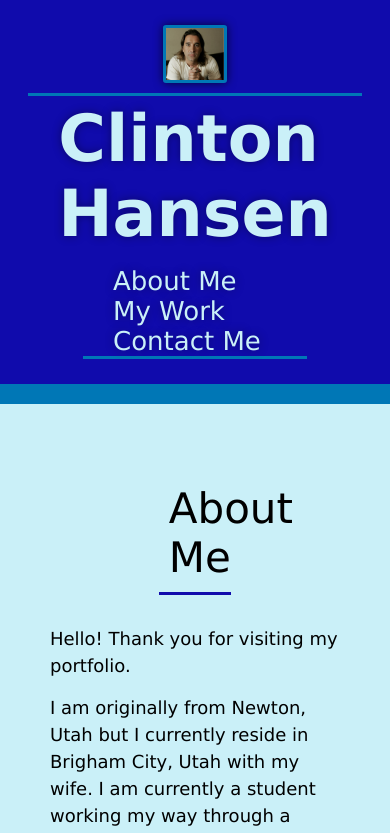
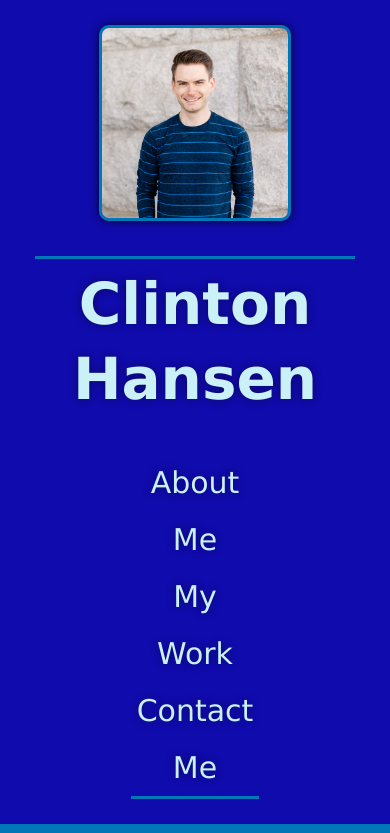
Before and after one commit to Clint-Hansen/my-portfolio, a plain HTML site: page index.html in a window 390 px wide. Shown: the top 833 px of the page. Drawn offline with Linux system fonts and the light colour scheme.

Commit message:
added media queries

```diff
--- a/assets/css/style.css
+++ b/assets/css/style.css
@@ -34,7 +34,6 @@ header img{
     border-radius: 5%;
     box-shadow: 0 0 10px rgba(0, 0, 0, .7);
     border: 3px solid var(--star-blue);
-    border-radius: 5%;
 
 }
 
@@ -78,7 +77,7 @@ nav ul a:hover {
 /*HEADER STYLE END*/
 
 section {
-    padding: 50px;
+    padding: 40px;
 }
 
 .section-header {
@@ -97,36 +96,28 @@ section {
     margin-bottom: 15px;
 }
 
-.reach-me-content {
-    display: flex;
-    flex-wrap: wrap;
-    justify-content: space-between;
-}
-
 .projects {
     display: flex;
     justify-content: space-around;
     flex-wrap: wrap;
+    background-color: var(--zaffre);
+    padding: 20px 60px;
+    border: solid 20px var(--star-blue);
+    box-shadow: 0 0 10px rgba(0, 0, 0, .5);
 }
 
 .project {
     display: flex;
-    height:200px;
-    width: 350px;
-    margin: 15px, 15px;
     background-size: cover;
     align-items: flex-start;
 
 }
 
-.project:first-child {
-    flex: 80%;
-    height:400px;
-
-}
 
 .placeholder-1 {
     background-image: url(../images/run-buddy.PNG);
+    flex: 100%;
+    height: 400px;
 }
 
 .placeholder-2 {
@@ -149,9 +140,11 @@ section {
     background-image: url(../images/placeholder.png);
 }
 
-
-
-
+.reach-me-content {
+    display: flex;
+    flex-wrap: wrap;
+    justify-content: space-between;
+}
 
 .reach-me-content a {
     text-decoration: none;
@@ -160,13 +153,115 @@ section {
     margin-top: 30px;
     padding: 0 5px;
     font-style: normal;
-    border-right: 3px solid var(--zaffre);
-    border-left: 3px solid var(--zaffre);
     font-family: 'Lucida Sans', 'Lucida Sans Regular', 'Lucida Grande', 'Lucida Sans Unicode', Geneva, Verdana, sans-serif;
-    transition-property: text-decoration;
-    transition-duration: .5s;
+
 }
 
 .reach-me-content a:hover {
     text-decoration: solid overline var(--zaffre);
 }
+
+.reach-me-content a:active {
+    color: var(--star-blue);
+}
+
+
+
+@media screen and (max-width: 980px) {
+    header img {
+        width: 30%
+    }
+
+    header h1 {
+        margin: 35px 0;
+    }
+
+    header a {
+        font-size: 60px;
+    }
+
+    nav ul a {
+        font-size: 28px;
+    }
+    section {
+        padding: 25px;
+    }
+    .section-header {
+        font-size: 42px;
+        width: 30% ;
+        padding: 0;
+        margin: 40px auto 50px auto;
+    }
+}
+
+@media screen and (max-width: 768px) {
+
+    header img {
+        width: 40%
+    }
+
+    header a {
+        font-size: 58px;
+    }
+
+    nav {
+        padding: 0;
+        width: 30%;
+    }
+
+    nav ul {
+        justify-content: center;
+        line-height: 1.9;
+    }
+
+    nav ul a {
+        font-size: 30px;
+        margin-top: 0;
+    }
+
+    section {
+        padding: 10px 25px;
+    }
+
+    .section-header {
+        width: 35%;
+        margin: 30px auto 70px auto;
+        padding: 0;
+    }
+
+    .reach-me-content a {
+        margin-top: 0;
+    }
+}
+
+@media screen and (max-width: 575px) {
+    header {
+        text-align: center;
+    }
+
+    header img {
+        width: 60%
+    }
+
+    nav {
+        width: 40%;
+    }
+
+    .section-header {
+        width: 50%;
+        margin: 30px auto 70px auto;
+        padding: 0;
+    }
+
+    .reach-me-content {
+        justify-content: center;
+        width: 30%;
+        margin: 0 auto 0 auto;
+        line-height: 3;
+    }
+
+    .reach-me-content a {
+        font-size: 24px;
+    }
+
+}
--- a/index.html
+++ b/index.html
@@ -8,7 +8,7 @@
 </head>
 <body>
     <header>
-        <img src="./assets/images/temp-profile.jfif" alt=""/>
+        <img src="./assets/images/profile-pic.jpg" alt=""/>
 
         <h1>
            <a href="/">Clinton Hansen</a>
@@ -96,13 +96,13 @@
         </div>
     </section>
 
-    <section id="reach-me">
+    <section id="reach-me" class="reach-me">
         <h2 class="section-header">Contact Me</h2>
         <address class="reach-me-content">
             <a href="mailto:clint.hansen2009@gmail.com">clint.hansen2009@gmail.com</a>
             <a href="tel:+14357607222">435.760.7222</a>
-            <a href="#">GitHub</a>
-            <a href="#">LinkdIn</a>
+            <a href="https://github.com/Clint-Hansen">GitHub</a>
+            <a href="http://www.linkedin.com/in/clint-hansen-674487203">LinkedIn</a>
         </address>
     </section>
 </body>
```
Also changed, not shown: assets/images/profile-pic.jpg (added), 2 other files.
